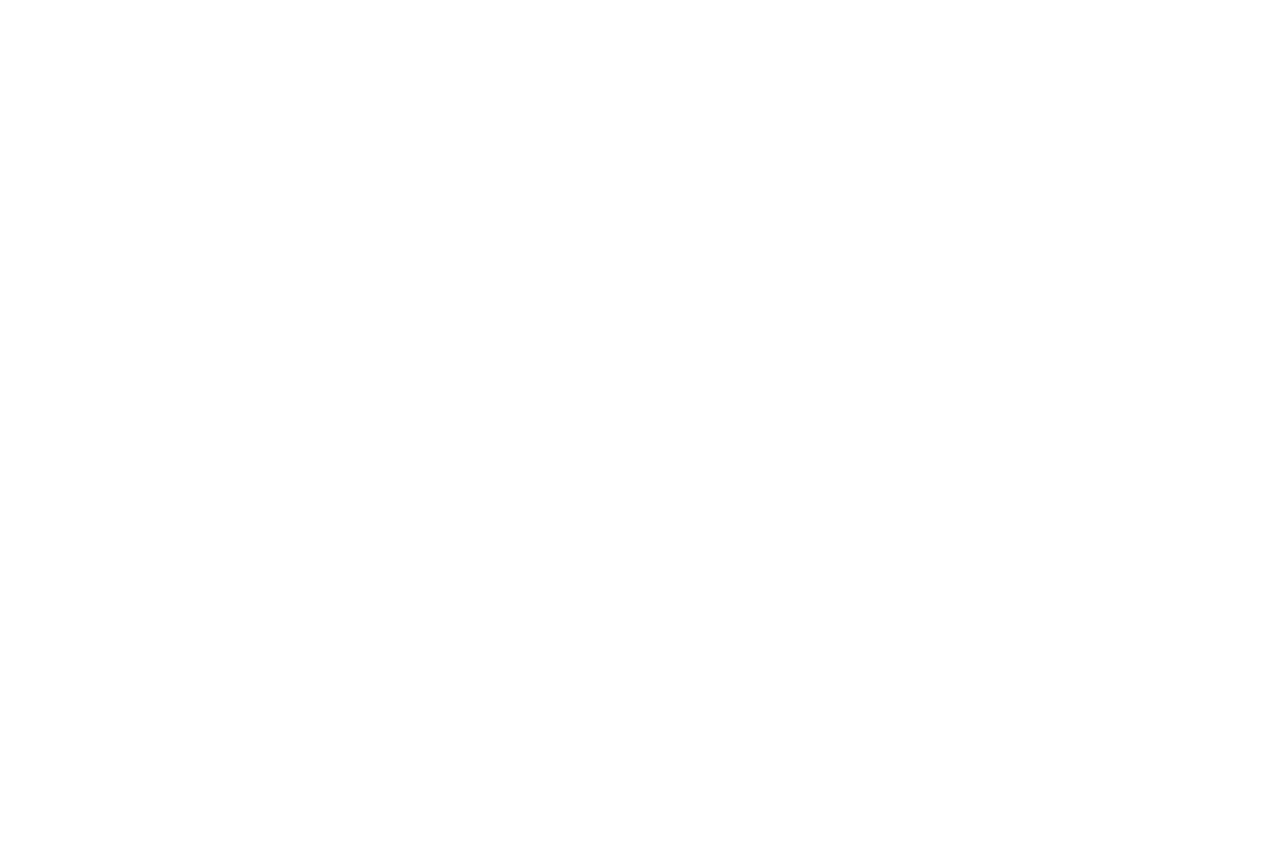
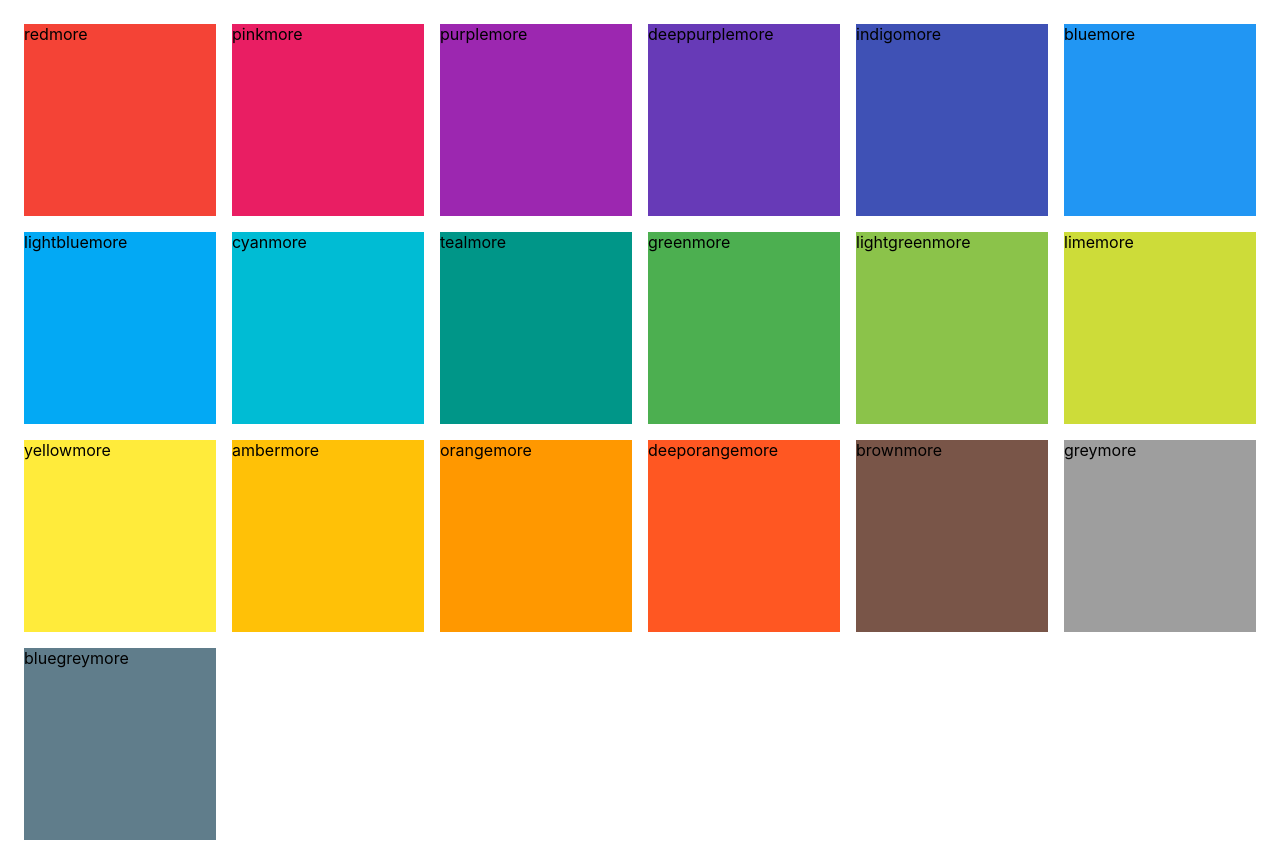
Before and after one commit to OpenYong/My-Color-Picker, a React (Create React App) app: page / in a window 1280 px wide. Before the commit the page ends 800 px from the top, so only its background shows below. Built offline with nearby package versions, Linux system fonts and the light colour scheme.

Commit message:
Add ColorContainer

```diff
--- a/src/App.js
+++ b/src/App.js
@@ -1,11 +1,12 @@
 import React from "react";
 import "./App.css";
 import Palette from "./components/Palette";
+import dummyData from "./dummy-data";
 
 function App() {
   return (
     <React.Fragment>
-      <Palette />
+      <Palette {...dummyData[0]} />
     </React.Fragment>
   );
 }
--- /dev/null
+++ b/src/components/ColorContainer.js
@@ -0,0 +1,18 @@
+import React from "react";
+import styles from "./ColorContainer.module.css";
+
+const ColorContainer = (props) => {
+  return (
+    <div
+      style={{
+        background: props.colorCode,
+      }}
+      className={styles["color-container"]}
+    >
+      <span>{props.colorName}</span>
+      <span>more</span>
+    </div>
+  );
+};
+
+export default ColorContainer;
--- /dev/null
+++ b/src/components/ColorContainer.module.css
@@ -0,0 +1,9 @@
+.color-container {
+  width: 12rem;
+  height: 12rem;
+  margin: 0.5rem;
+  display: inline-block;
+  position: relative;
+  cursor: pointer;
+  /* border-radius: 0.5rem; */
+}
--- a/src/components/Palette.js
+++ b/src/components/Palette.js
@@ -1,9 +1,17 @@
 import React from "react";
+import ColorContainer from "./ColorContainer";
+import styles from "./Palette.module.css";
 
-const Palette = () => {
+const Palette = (props) => {
+  const { colors, emoji, id, paletteName } = props;
+  console.log(colors);
   return (
-    <div className="palette">
-      <div className="palette-colors"></div>
+    <div className={styles.palette}>
+      <div className={styles["palette-colors"]}>
+        {colors.map((color) => (
+          <ColorContainer colorName={color.name} colorCode={color.color} />
+        ))}
+      </div>
     </div>
   );
 };
--- /dev/null
+++ b/src/components/Palette.module.css
@@ -0,0 +1,8 @@
+.palette {
+  height: 100vh;
+}
+
+.palette-colors {
+  height: 80%;
+  padding: 1rem;
+}
--- /dev/null
+++ b/src/dummy-data.js
@@ -0,0 +1,28 @@
+export default [
+  {
+    paletteName: "Material UI Colors",
+    id: "material-ui-colors",
+    emoji: "🎨",
+    colors: [
+      { name: "red", color: "#F44336" },
+      { name: "pink", color: "#E91E63" },
+      { name: "purple", color: "#9C27B0" },
+      { name: "deeppurple", color: "#673AB7" },
+      { name: "indigo", color: "#3F51B5" },
+      { name: "blue", color: "#2196F3" },
+      { name: "lightblue", color: "#03A9F4" },
+      { name: "cyan", color: "#00BCD4" },
+      { name: "teal", color: "#009688" },
+      { name: "green", color: "#4CAF50" },
+      { name: "lightgreen", color: "#8BC34A" },
+      { name: "lime", color: "#CDDC39" },
+      { name: "yellow", color: "#FFEB3B" },
+      { name: "amber", color: "#FFC107" },
+      { name: "orange", color: "#FF9800" },
+      { name: "deeporange", color: "#FF5722" },
+      { name: "brown", color: "#795548" },
+      { name: "grey", color: "#9E9E9E" },
+      { name: "bluegrey", color: "#607D8B" },
+    ],
+  },
+];
```
